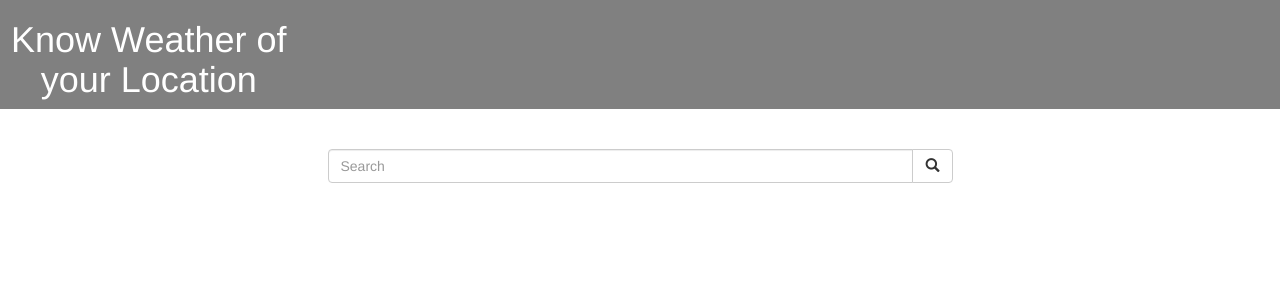
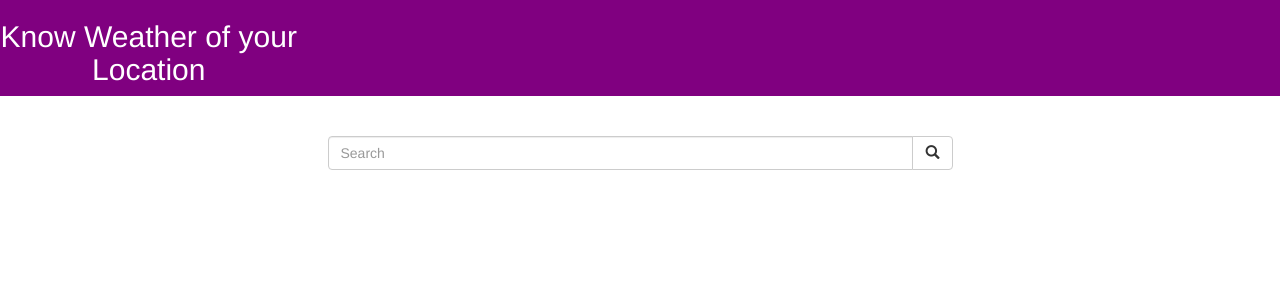
Before and after one commit to ksriSumit/Django-Weather-App, a Django app: page / in a window 1280 px wide. Shown: the top 300 px of the page. Run offline with Django 3.2, Linux system fonts and the light colour scheme; some libraries are stand-ins or nearby versions.

Commit message:
Changed Color

```diff
--- a/templates/index.html
+++ b/templates/index.html
@@ -16,8 +16,8 @@
 </head>
 
 <body>
-  <nav class="row" style="background: grey; color: white;">
-    <div align="center"><h1 class="col-md-3 text-center">Know Weather of your Location</h1></div>
+  <nav class="row" style="background: purple; color: white;">
+    <div align="center"><h2 class="col-md-3 text-center">Know Weather of your Location</h2></div>
   </nav>
   <br />
   <br />
```
